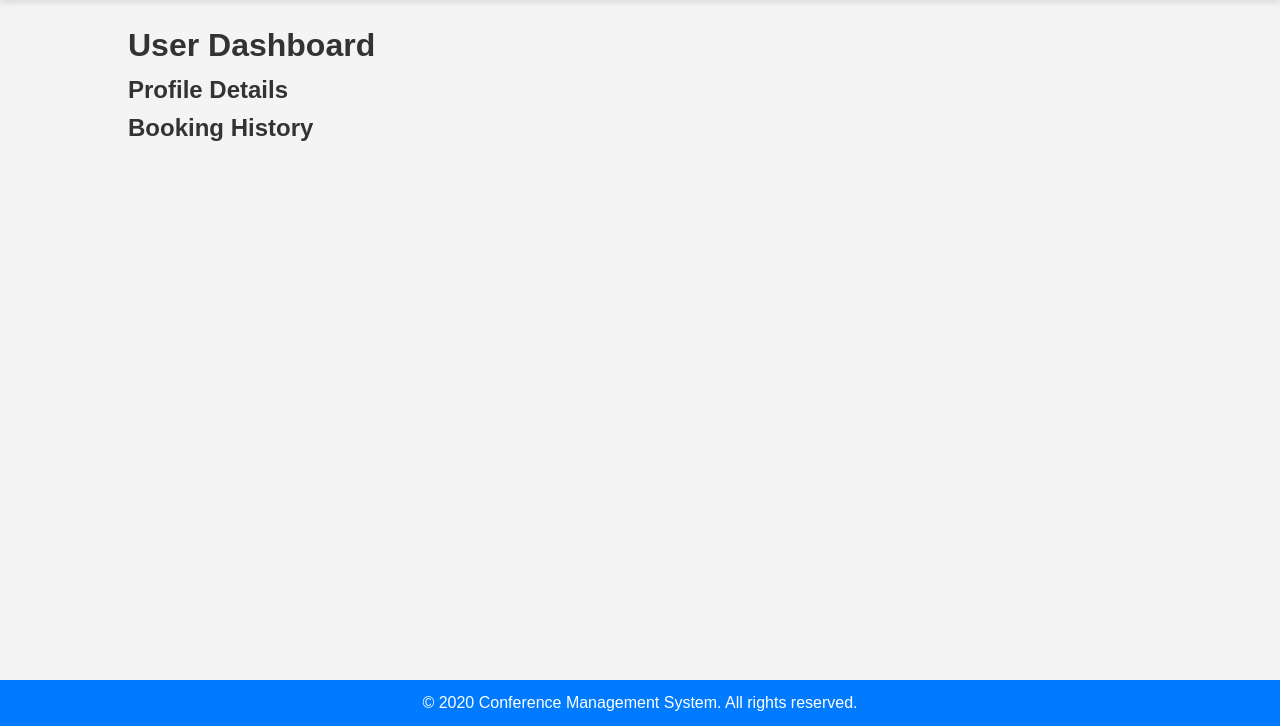
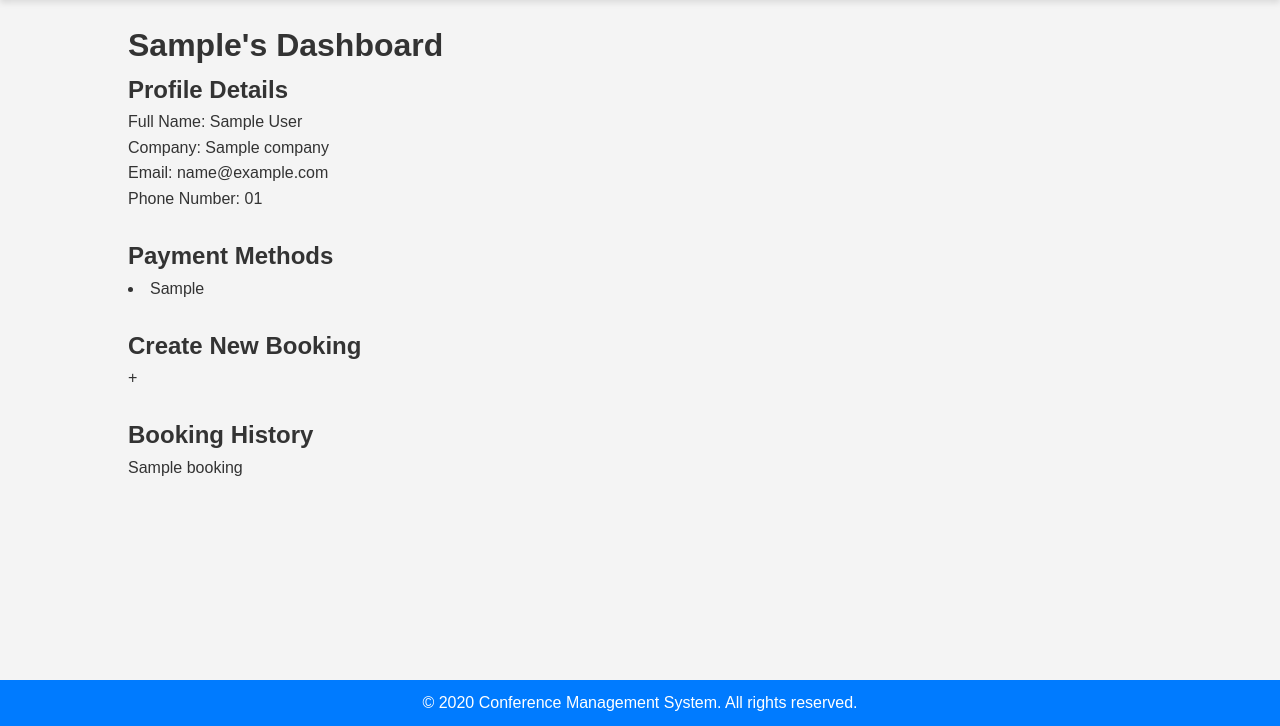
Before and after one commit to geek2geeks/conference-management-system, a Flask app: template templates/dashboard.html in a window 1280 px wide. Shown: the part 74-800 px from the top of the page. Run offline with Flask 3, Linux system fonts and the light colour scheme; the template is opened without the code that fills it: most values are stand-ins (such as "Sample title", 1, 10 or a date in 2020).

Commit message:
Display Issue
Relevant data is pulled but not displayed in a suitable way

```diff
--- a/templates/dashboard.html
+++ b/templates/dashboard.html
@@ -6,19 +6,46 @@ Dashboard
 
 {% block content %}
     <div class="content">
-        <h1>User Dashboard</h1>
+
+        <h1>{{ first_name }}'s Dashboard</h1>
 
         <!-- User Profile Details -->
         <section>
             <h2>Profile Details</h2>
-            <!-- Display user profile information here -->
+            <p>Full Name: {{ first_name }} {{last_name}}</p>
+            <p>Company: {{ company }}</p>
+            <p>Email: {{ email }}</p>
+            <p>Phone Number: 0{{ phone_number }}</p>
         </section>
 
-        <!-- Booking History -->
         <section>
-            <h2>Booking History</h2>
-            <!-- Display user's booking history here -->
-            <!-- Implement dynamic content display based on the logged-in user's data -->
+            <br>
+            <h2>Payment Methods</h2>
+            <p>
+                {% for i in payment_methods %}
+                    <li>{{ i }}</li>
+                {% endfor %}
+            </p>
+        </section>
+
+        <section>
+            <br>
+            <h2> Create New Booking</h2>
+            <div class="image-container"> + </div>
+                <!-- Link to create new bookings -->
+                <!-- Implement dynamic content display based on the logged-in user's data -->
+        </section>
+
+        <section>
+            <br>
+            <h2> Booking History</h2>
+            <div class="row">
+                <!-- Info not displayed correctly -->
+                {% for i in bookings %}
+                    <div class="image-container">{{ i }}</div>
+                {% endfor %}
+            </div>
+
         </section>
 
         <!-- Other User-Specific Content -->
```
